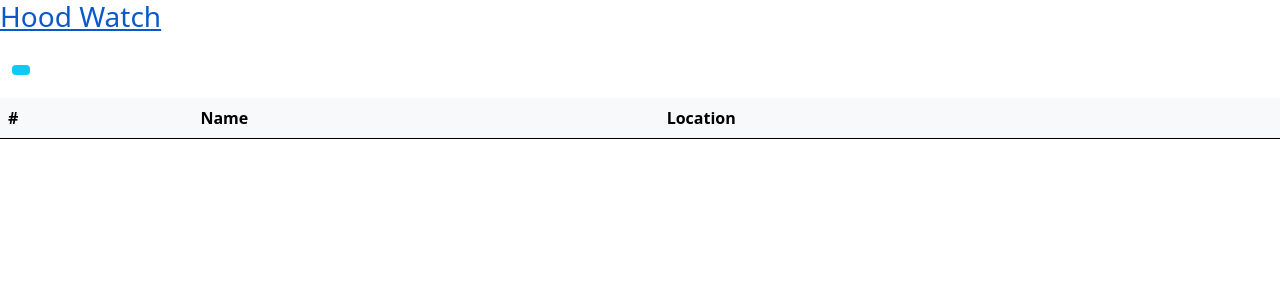
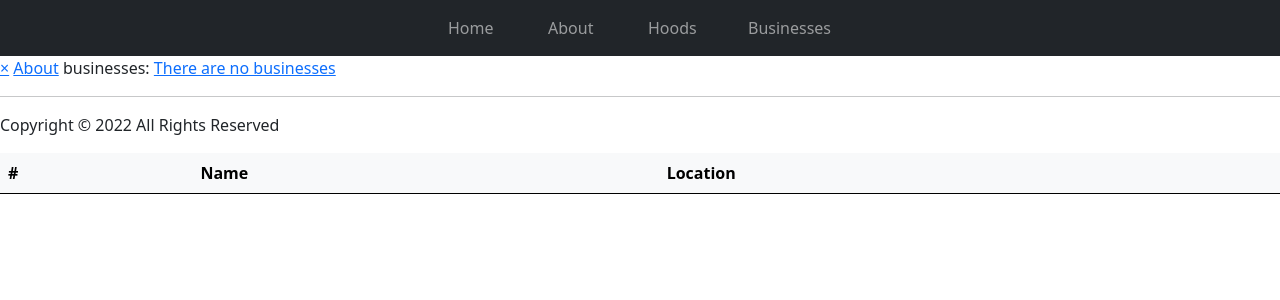
Before and after one commit to Miss-Faith/Black-Pearl, a Django app: page /1/accounts in a window 1280 px wide. Shown: the top 300 px of the page. Run offline with Django 4.2, Linux system fonts and the light colour scheme; data comes from the database, SQL or seed files in the repository; both versions use the stored data as it was after the commit; lists and menus that the app fills with data are empty; some libraries are stand-ins or nearby versions.

Commit message:
update views, templates, urls, add images

```diff
--- a/neighbourhood/templates/base.html
+++ b/neighbourhood/templates/base.html
@@ -12,7 +12,6 @@
   <title>Black Pearl</title>
 </head>
 <body>
-  {% include 'sidebar.html' %}
 
   {% include 'navbar.html' %}
 
--- a/neighbourhood/templates/navbar.html
+++ b/neighbourhood/templates/navbar.html
@@ -1,29 +1,71 @@
-<nav class="navbar navbar-expand-lg navbar-dark">
-  <div class="container-fluid">
-      <button type="button" id="sidebarCollapse" class="btn btn-sm btn-info">
-          <i class="fas fa-align-left"></i>
-      </button>
-      <button class="btn btn-dark d-inline-block d-lg-none ml-auto" type="button" data-toggle="collapse" data-target="#navbarSupportedContent" aria-controls="navbarSupportedContent" aria-expanded="false" aria-label="Toggle navigation">
-          <i class="fas fa-align-justify"></i>
-      </button>
-
-      <div class="collapse navbar-collapse" id="navbarSupportedContent">
-          <ul class="nav navbar-nav ml-auto">
-              {% if user.is_authenticated %}
-              <li class="nav-item active">
-                   <img class="rounded-circle nav-img"src="{{ user.profile.profile_picture.url }}" alt="">
-                  &nbsp; <span class="text-white">{{user.username|title}}</span>
-              </li>
-              {% else %}
-              <li class="nav-item active">
-                  <a class="nav-link" href="{% url 'index' %}">Log In</a>
-              </li>
-
-              <li class="nav-item active">
-                  <a class="nav-link" href="{% url 'signup' %}">Sign Up</a>
-              </li>
-              {% endif %}
-          </ul>
-      </div>
+{% load static %}
+<nav class="navbar navbar-expand-lg navbar-dark bg-dark" id="navMain">
+  <div class="container navigation header_right wow fadeInLeft animated animated" data-wow-delay=".5s" style="visibility: visible; animation-delay: 0.5s; animation-name: fadeInLeft;">
+    <button class="navbar-toggler" type="button" data-toggle="collapse" data-target="#navbarNav" aria-controls="navbarNav" aria-expanded="false" aria-label="Toggle navigation">
+      <span class="navbar-toggler-icon"></span>
+    </button>
+    <div class="collapse navbar-collapse" id="navbarNav">
+      <ul class="navbar-nav mx-auto">
+        <li style="width: 100px;" class="nav-item active"><a class="nav-link" href="{% url 'single_hood' neighbourhood.id%}"> Home </a></li>
+        <li style="width: 100px;" class="nav-item"><a class="nav-link" data-toggle="modal" data-target="#about">About</a></li>
+        <li style="width: 100px;" class="nav-item"><a class="nav-link" href="{% url 'single_hood'%}">Hoods</a></li>
+        <li style="width: 100px;" class="nav-item"><a class="nav-link open-nav" style="cursor:pointer">Businesses</a></li>
+      </ul>
+    </div>
   </div>
 </nav>
+
+<div id="sideNav" class="nav-side">
+  <a href="javascript:void(0)" class="close-nav">&times;</a>
+  <a href="#" data-toggle="modal" data-target="#about">About</a>
+  <a>businesses:</a>
+  {% for business in businesses %}
+  <a href="/business/{{business.id}}">{{business.name}}</a>
+  {% empty %}
+  <a href="#">There are no businesses</a>
+  {% endfor %}
+  <hr>
+  <div class="footer">
+    <div class="row">
+      <div class="col-md-12">
+        <p>Copyright &copy; 2022 All Rights Reserved</p>
+      </div>
+    </div>
+  </div>
+</div>
+
+    <!-- About Modal -->
+    <div class="modal fade" id="about" tabindex="-1" role="dialog" aria-labelledby="deleteModalLabel" aria-hidden="true">
+        <div class="modal-dialog" role="document">
+            <div class="modal-content">
+                <div class="modal-header">
+                    <img src="{% static '/images/ricardo-gomez-angel-GsZLXA4JPcM-unsplash.jpg' %}" class="" style="width:30px">
+                    <h2 class="modal-title text-center">Black Pearl</h2>
+                    <button type="button" class="close" data-dismiss="modal" aria-label="Close">
+                        <span aria-hidden="true">&times;</span>
+                    </button>
+                </div>
+                <div class="modal-body">
+                    <div class="container row text-center">
+                        <p>
+                            Black Pearl allows you to view your neighbourhoods
+                            <br>
+                        <p>
+                            Stay updated with the latest updates about your neighbourhood. <br>
+                            Search for businesses in your neighbourhood. <br>
+                            Get emergency hotlines
+                        </p>
+                        </p>
+                        <div>
+                            <img src="{% static 'images/spalsh.jpg' %}" alt="" class = "splash">
+                        </div>
+                        <hr>
+                        <blockquote class="text-muted abt">
+                            ~To live as one
+                        </blockquote>
+                    </div>
+                </div>
+            </div>
+        </div>
+    </div>
+    <!-- End of about modal -->
--- a/neighbourhood/templates/sidebar.html
+++ /dev/null
@@ -1,48 +0,0 @@
-<nav id="sidebar" class="">
-  <div class="sidebar-header ">
-      <h3><a href="{% url 'index' %}">Hood Watch</a></h3>
-      <strong><i class="fas fa-home"></i></strong>
-  </div>
-  {% if user.is_authenticated %}
-  <ul class="list-unstyled components mr-2 ml-2">
-      <li class="mb-4">
-          <a href="{% url 'profile' user.username %}">
-              <img class="rounded-circle nav-img"src="{{ user.profile.profile_picture.url }}" alt="">
-              &nbsp; Profile
-          </a>
-
-      </li>
-      <li class="mb-4">
-          <a href="{% url 'edit-profile' user.username %}">
-              <i class="fas fa-edit"></i>&nbsp;
-              &nbsp; Edit Profile
-          </a>
-      </li>
-      <li class="mb-4">
-          <a href="{% url 'hood' %}">
-              <i class="fas fa-home"></i>&nbsp;
-              &nbsp; Hoods
-          </a>
-      </li>
-
-      {% if user.profile.neighbourhood %}
-      <li class="mb-4">
-          <a href="{% url 'single_hood' user.profile.neighbourhood.id %}">
-              <i class="fas fa-paper-plane"></i>&nbsp;
-              &nbsp;{{user.profile.neighbourhood.name}}
-          </a>
-      </li>
-      {% else %}
-      <li class="mb-4">
-          <a href=""> &nbsp;
-              No Hood Yet
-          </a>
-      </li>
-      {% endif %}
-  </ul>
-  <div class="ml-2 mr-2 ">
-      <a href="" class="btn btn-sm btn-outline-danger d-block mx-auto"> Logout</a>
-  </div>
-
-  {% endif%}
-</nav>
--- a/neighbourhood/urls.py
+++ b/neighbourhood/urls.py
@@ -13,7 +13,7 @@
     path('profile/<username>/edit/', edit_profile, name='edit-profile'),
     path('join_hood/<id>', join_hood, name='join-hood'),
     path('leave_hood/<id>', leave_hood, name='leave_hood'),
-    path('single_hood/<hood_id>', single_hood, name='single_hood'),
+    path('hood/', single_hood, name='single_hood'),
     path('<hood_id>/new-post', create_post, name='post'),
     path('<hood_id>/accounts', hood_accounts, name='accounts'),
     path('search/', search_business, name='search'),
--- a/neighbourhood/views.py
+++ b/neighbourhood/views.py
@@ -7,8 +7,18 @@
 
 # Create your views here.
 def index(request):
+    user = request.user
+    all_hoods = NeighbourHood.objects.all()
+    businesses = Business.objects.all()
+    neighbourhood = NeighbourHood.objects.filter(user=user)
 
-    return render(request, 'index.html')
+    context = {
+        'all_hoods': all_hoods,
+        'businesses':businesses,
+        'neighbourhood':neighbourhood,
+    }
+
+    return render(request, 'index.html', context)
 
 def signup(request):
     if request.method == 'POST':
@@ -61,7 +71,7 @@
         form = BusinessForm()
     params = {
         'hood': hood,
-        'business': business,
+        'businesses': businesses,
         'form': form,
         'posts': posts
     }
@@ -83,7 +93,7 @@
             post.neighbourhood = hood
             post.user = request.user.profile
             post.save()
-            return redirect('single_hood', hood.id)
+            return redirect('single_hood', neighbourhood.id)
     else:
         form = PostForm()
     return render(request, 'post.html', {'form': form})
```
Also changed, not shown: db.sqlite3, static/images/mcgill-library-y4PqRPqSako-unsplash.jpg (added), static/images/ricardo-gomez-angel-GsZLXA4JPcM-unsplash.jpg (added), static/images/rifqi-ali-ridho-VlXlW77swwY-unsplash.jpg (added).
